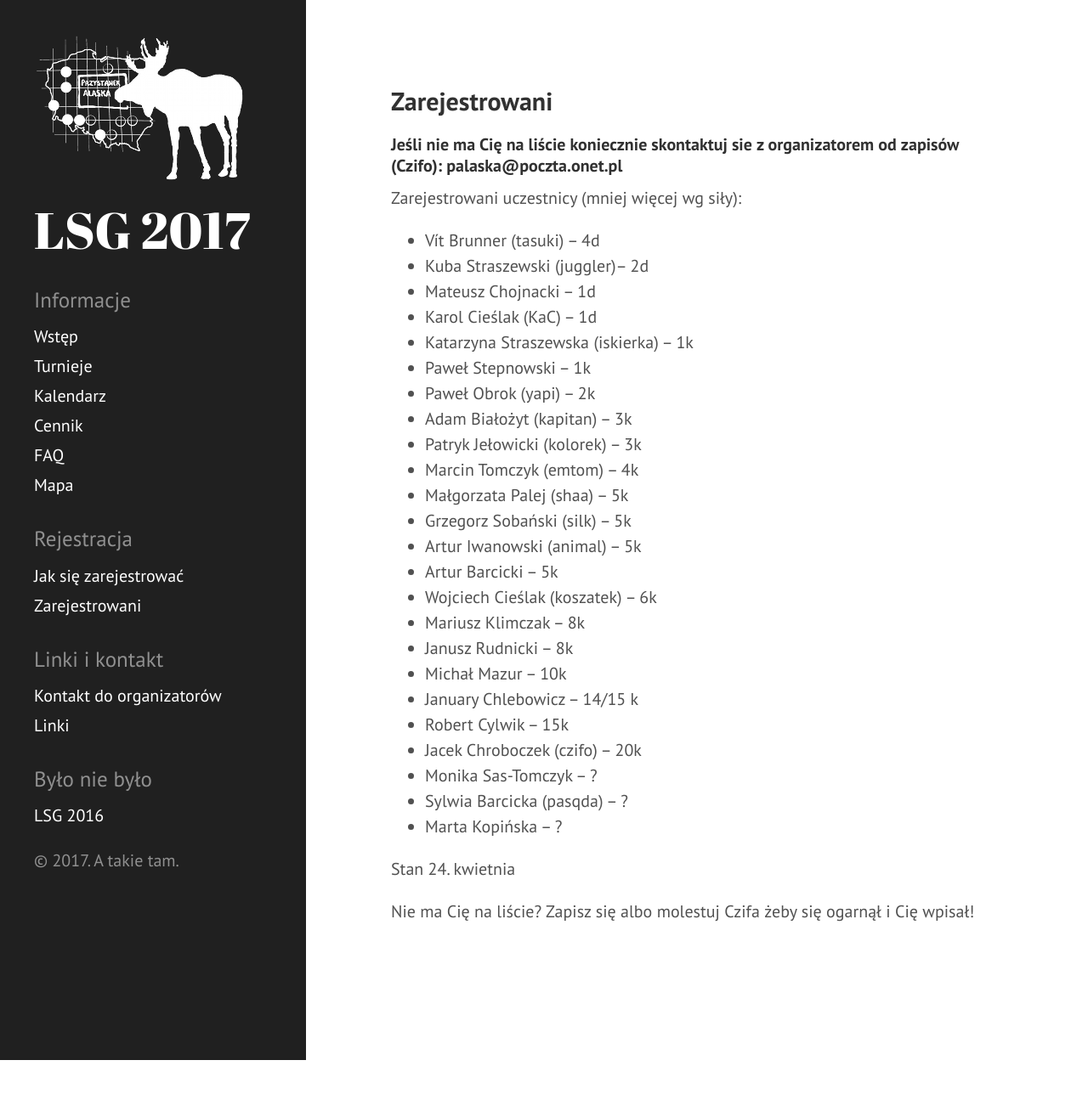
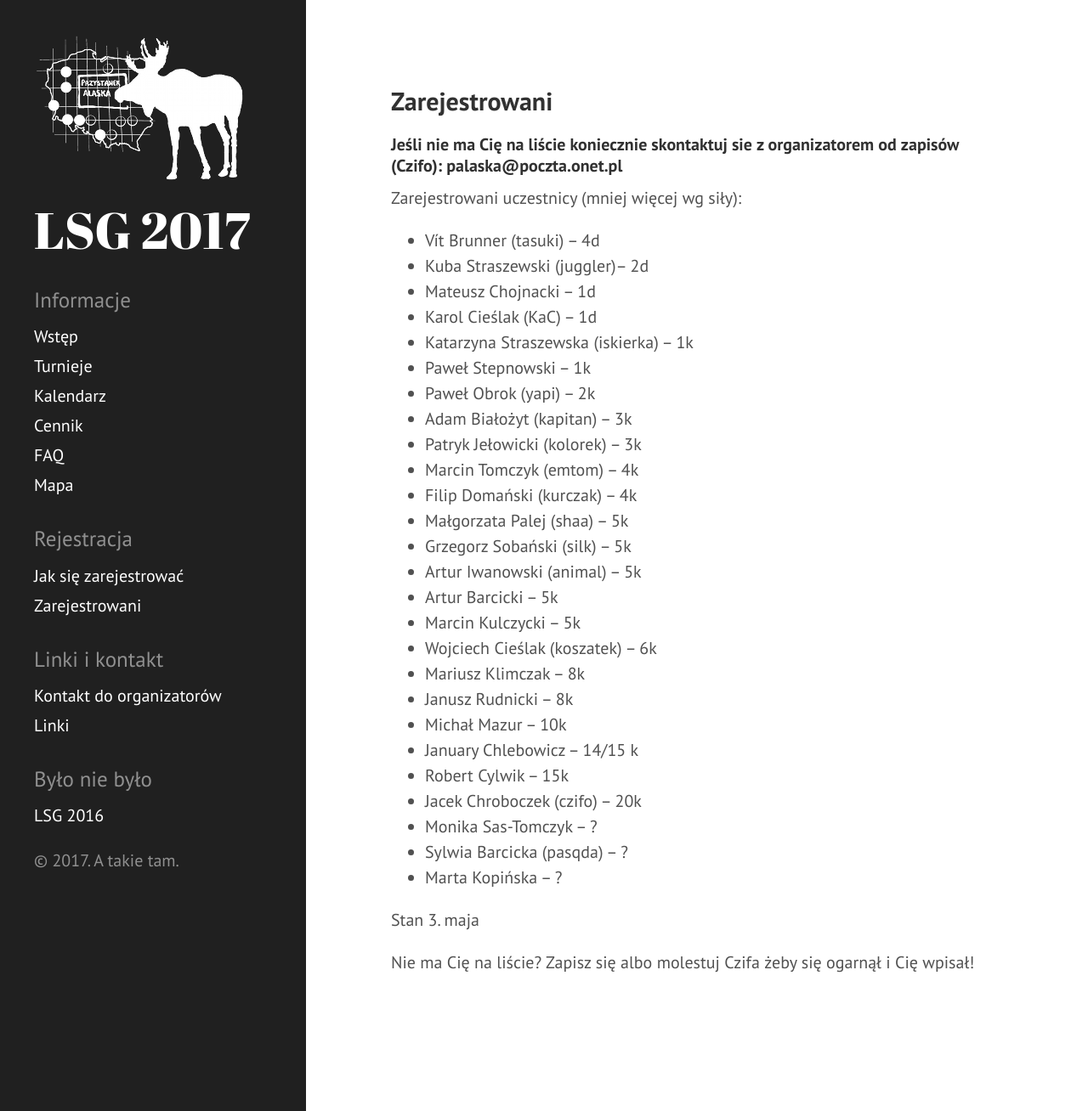
Before and after one commit to tasuki/lsg, a Jekyll site: the page built from zarejestrowani.md, in a window 1280 px wide. Shown: the whole page at 85% size. Built offline with Jekyll 4.4.1, drawn with Linux system fonts in a browser that asks for light colours; before the commit the page ends 1248 px from its top, so only the background shows below that.

Commit message:
Update zarejestrowani.md

```diff
--- a/zarejestrowani.md
+++ b/zarejestrowani.md
@@ -19,10 +19,12 @@ Zarejestrowani uczestnicy (mniej więcej wg siły):
 - Adam Białożyt (kapitan) -- 3k
 - Patryk Jełowicki (kolorek) -- 3k
 - Marcin Tomczyk (emtom) -- 4k
+- Filip Domański (kurczak) -- 4k
 - Małgorzata Palej (shaa) -- 5k
 - Grzegorz Sobański (silk) -- 5k
 - Artur Iwanowski (animal) -- 5k
 - Artur Barcicki -- 5k
+- Marcin Kulczycki -- 5k
 - Wojciech Cieślak (koszatek) -- 6k
 - Mariusz Klimczak -- 8k
 - Janusz Rudnicki -- 8k
@@ -35,6 +37,6 @@ Zarejestrowani uczestnicy (mniej więcej wg siły):
 - Marta Kopińska -- ?
 
 
-Stan 24. kwietnia
+Stan 3. maja
 
 Nie ma Cię na liście?  Zapisz się albo molestuj Czifa żeby się ogarnął i Cię wpisał!
```
